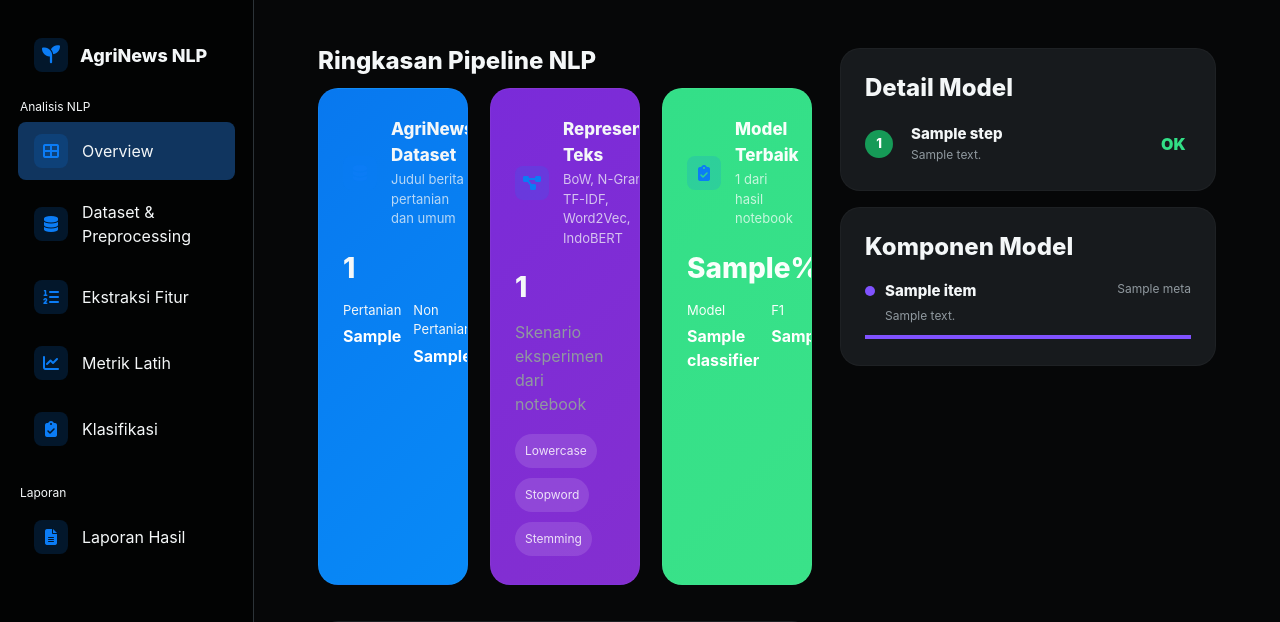
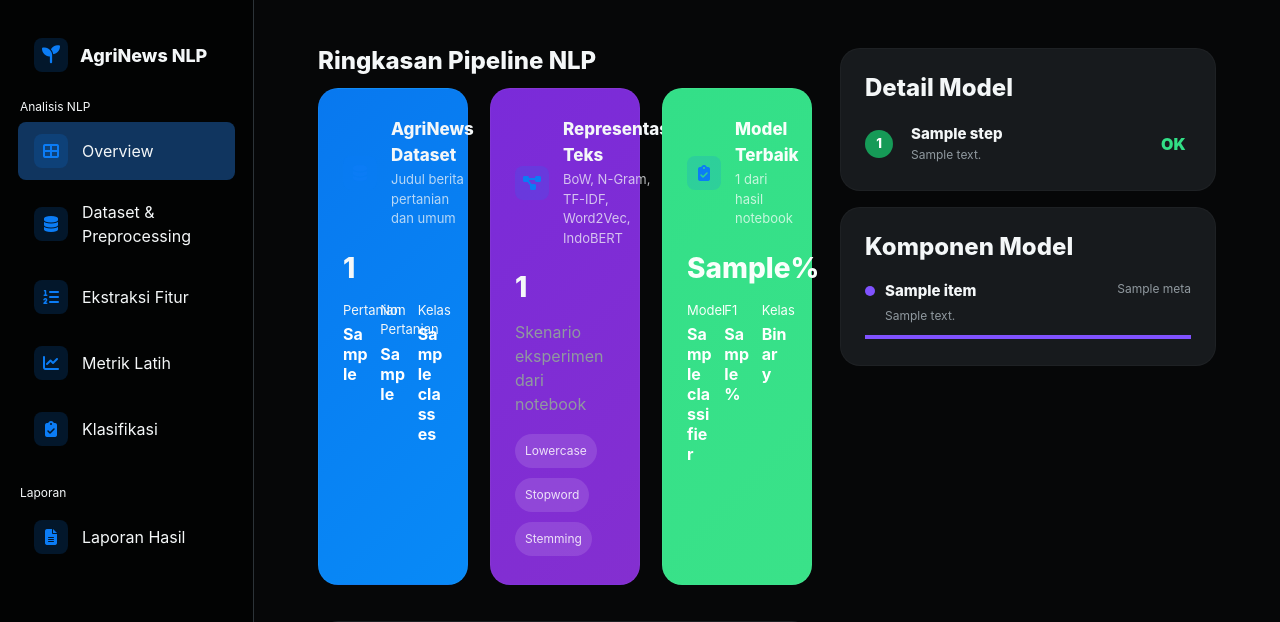
Before and after one commit to Zekken23/NLP_Agrofer, a Flask app: template templates/index.html in a window 1280 px wide. Shown: the top 622 px of the page. Run offline with Flask 3, Linux system fonts and the light colour scheme; the template is opened without the code that fills it: most values are stand-ins (such as "Sample title", 1, 10 or a date in 2020); parts of the project's set-up code (start-up, migrations or seed data) failed here and were passed over.

Commit message:
baru lagi

```diff
--- a/templates/index.html
+++ b/templates/index.html
@@ -165,9 +165,18 @@
 
         .metric-card {
             min-height: 216px;
+            height: 100%;
             padding: 28px 24px;
             position: relative;
-            overflow: hidden;
+            overflow: visible;
+        }
+
+        .summary-grid {
+            display: grid;
+            grid-template-columns: repeat(3, minmax(0, 1fr));
+            gap: 22px;
+            margin-bottom: 36px;
+            align-items: stretch;
         }
 
         .metric-card.blue { background: linear-gradient(135deg, #0878ef, #088af7); }
@@ -201,9 +210,13 @@
 
         .metric-split {
             display: grid;
-            grid-template-columns: repeat(3, 1fr);
+            grid-template-columns: repeat(3, minmax(0, 1fr));
             gap: 12px;
             font-size: 13px;
+        }
+
+        .metric-split span {
+            min-width: 0;
         }
 
         .metric-split strong {
@@ -211,6 +224,9 @@
             color: #fff;
             font-size: 16px;
             margin-top: 4px;
+            overflow-wrap: break-word;
+            word-break: break-word;
+            line-height: 1.25;
         }
 
         .chip-row {
```
